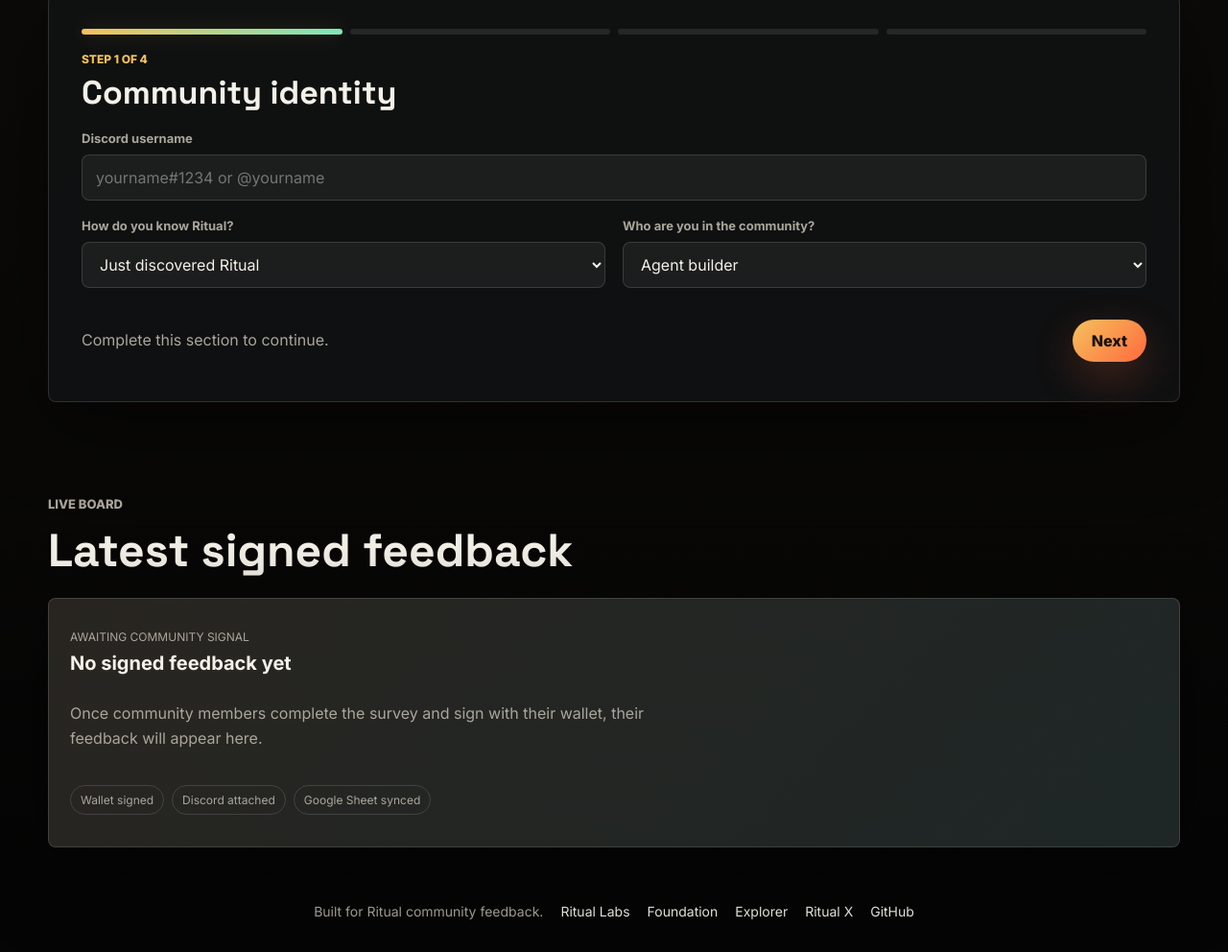
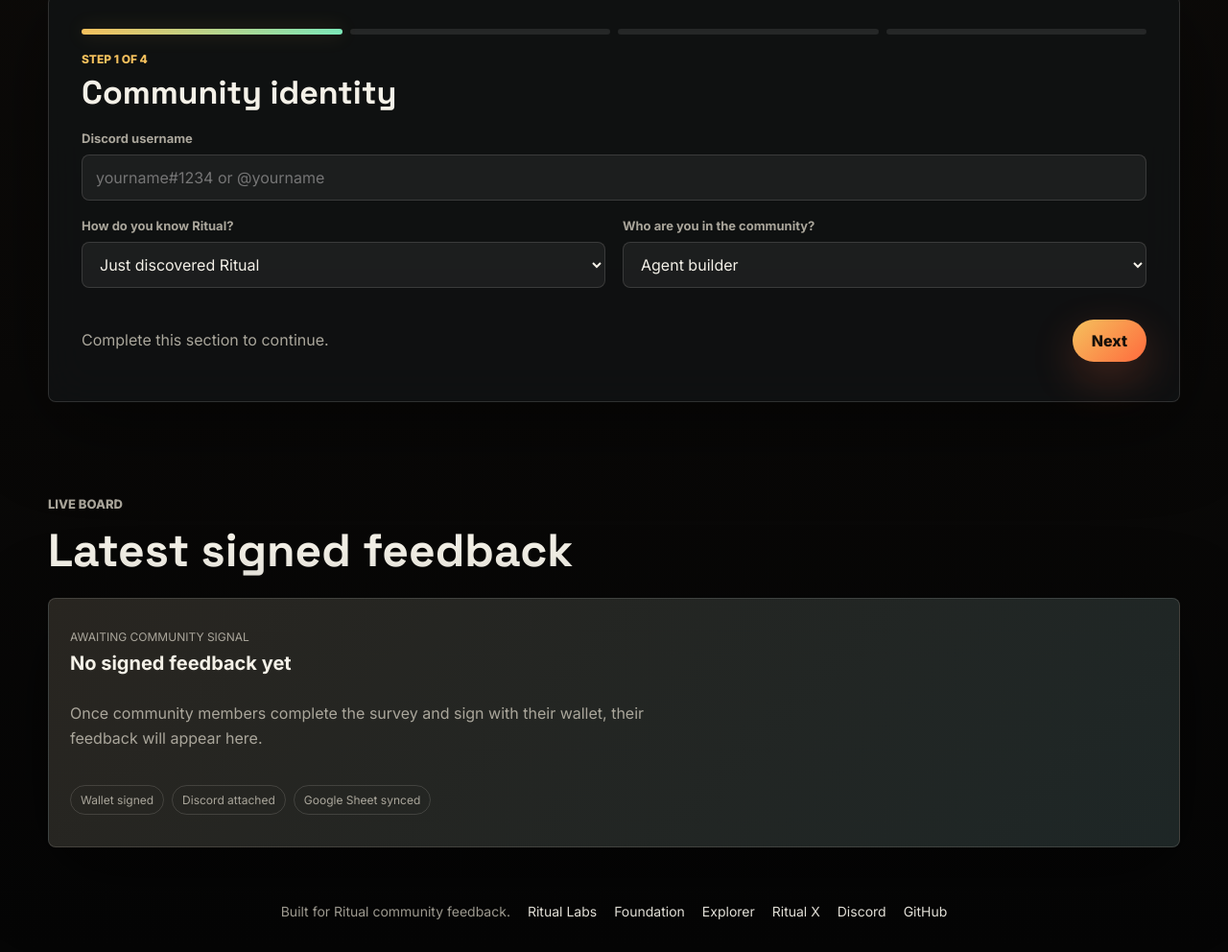
Before and after one commit to kamaledeng/ritual-feedback, a website: page index.html in a window 1280 px wide. Shown: the part 1242-2234 px from the top of the page at 96% size. Drawn offline with Linux system fonts and the light colour scheme.

Commit message:
Add Ritual Discord link

```diff
--- a/index.html
+++ b/index.html
@@ -348,6 +348,7 @@
       <a href="https://www.ritualfoundation.com/" target="_blank" rel="noreferrer">Foundation</a>
       <a href="https://explorer.ritualfoundation.org/" target="_blank" rel="noreferrer">Explorer</a>
       <a href="https://x.com/ritualnet" target="_blank" rel="noreferrer">Ritual X</a>
+      <a href="https://discord.gg/ritual-net" target="_blank" rel="noreferrer">Discord</a>
       <a href="https://github.com/ritual-net" target="_blank" rel="noreferrer">GitHub</a>
     </footer>
 
```
